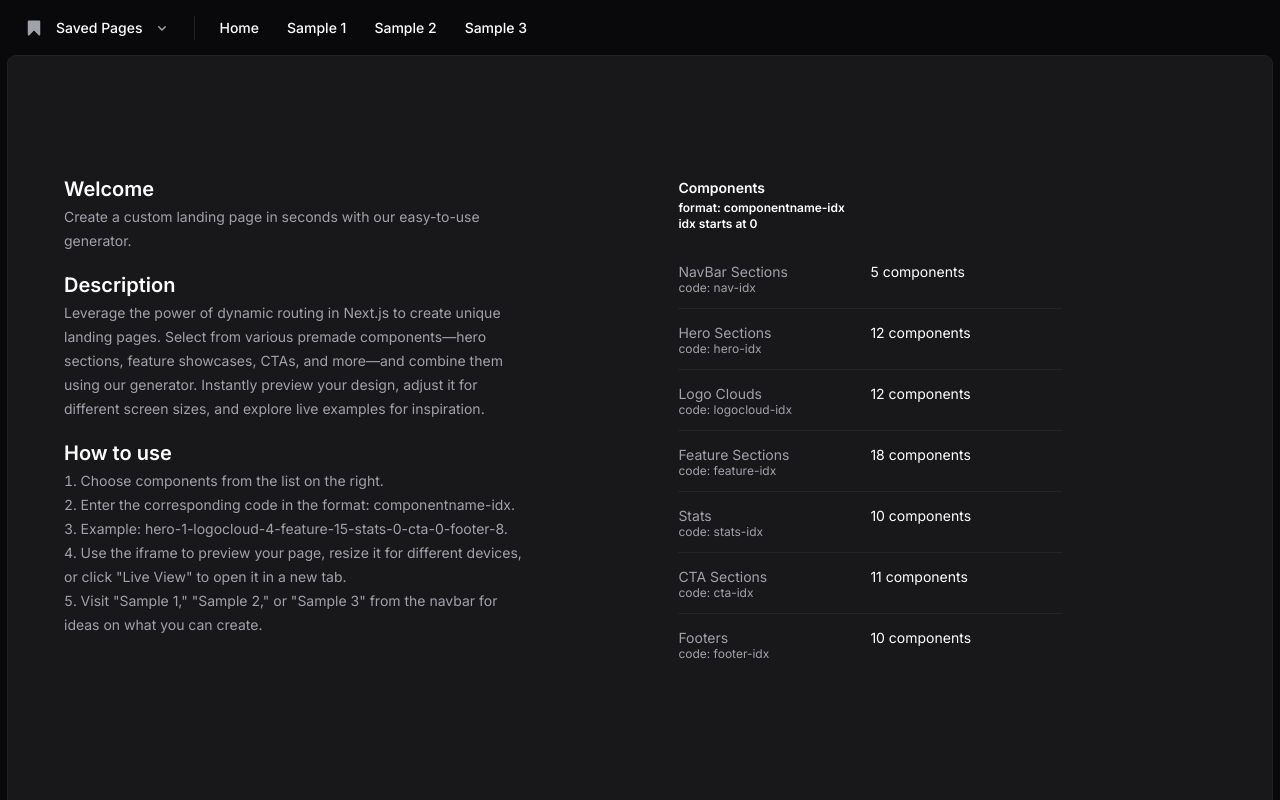
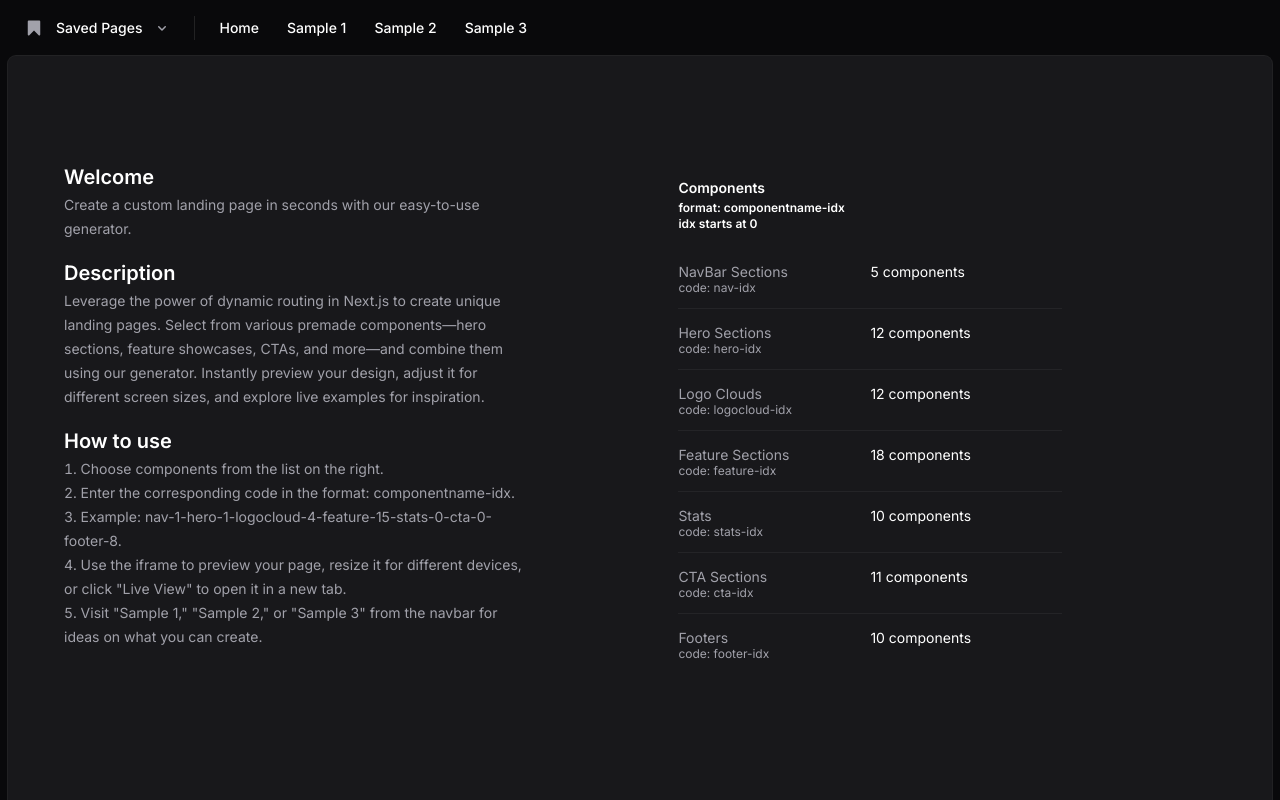
Before and after one commit to egallardop13/landing-page-generator-page-generator, a Next.js app: page / in a window 1280 px wide. Shown: the top 800 px of the page. Built offline with nearby package versions, Linux system fonts and the light colour scheme.

Commit message:
fixed example on hero

```diff
--- a/src/app/page.jsx
+++ b/src/app/page.jsx
@@ -173,7 +173,8 @@ const Page = () => {
                 Enter the corresponding code in the format: componentname-idx.
               </li>
               <li className="text-base/6 text-zinc-500 sm:text-sm/6 dark:text-zinc-400">
-                Example: hero-1-logocloud-4-feature-15-stats-0-cta-0-footer-8.
+                Example:
+                nav-1-hero-1-logocloud-4-feature-15-stats-0-cta-0-footer-8.
               </li>
               <li className="text-base/6 text-zinc-500 sm:text-sm/6 dark:text-zinc-400">
                 Use the iframe to preview your page, resize it for different
```
